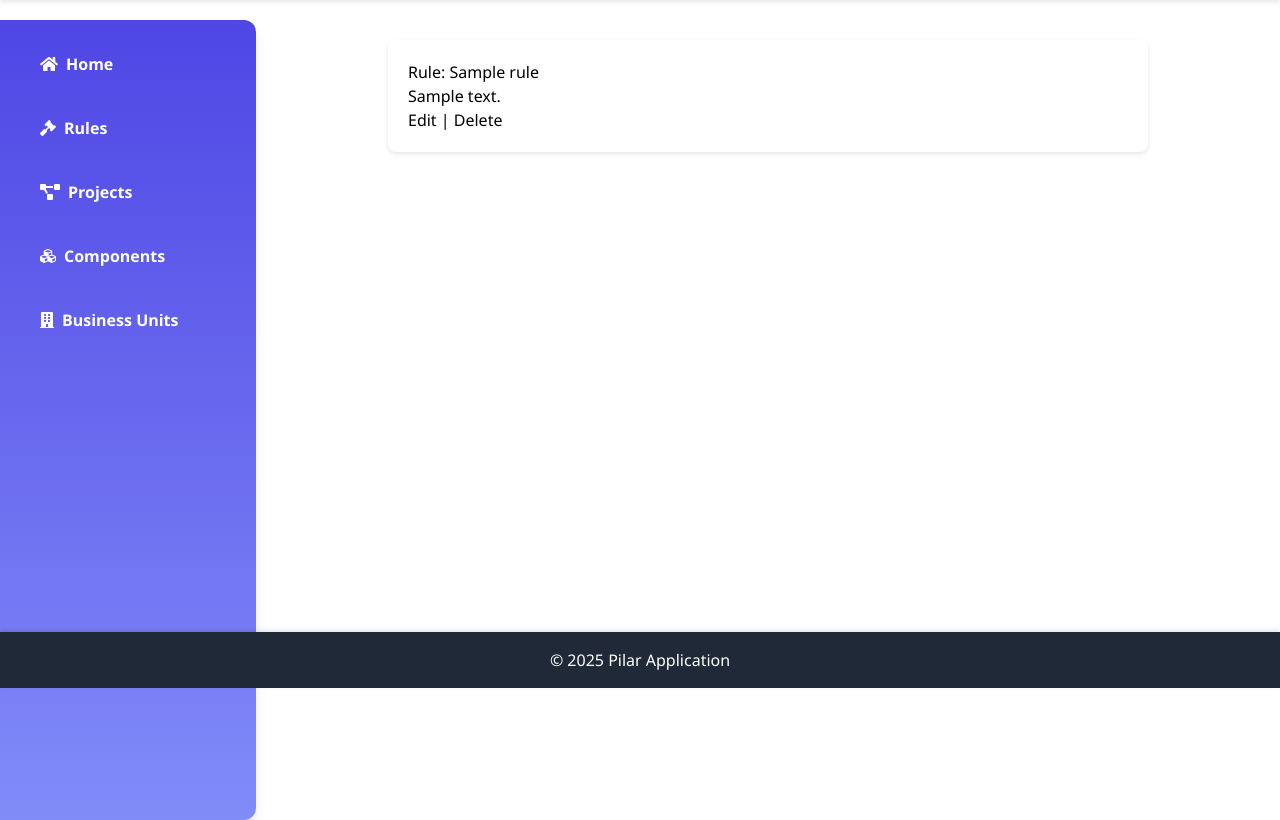
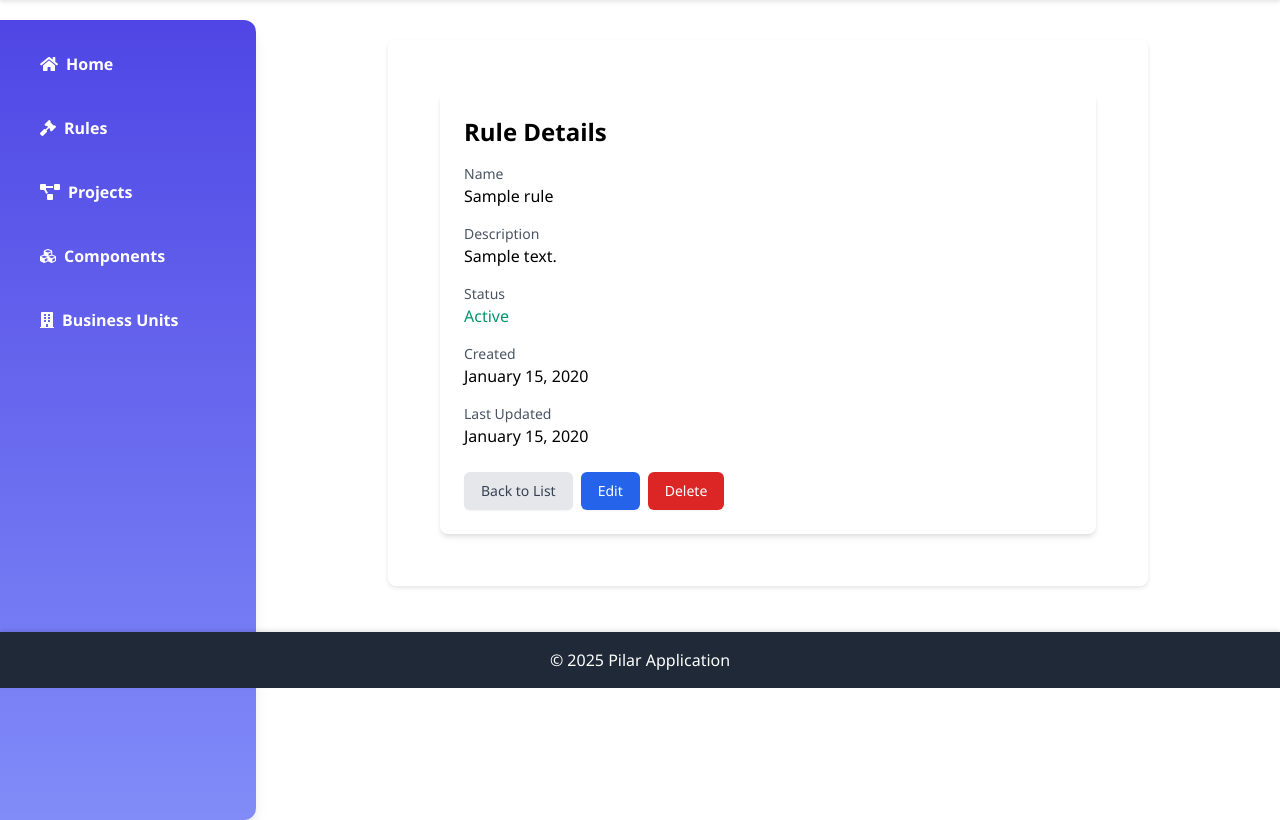
Before and after one commit to mateusstp/code-generated-by-ai, a Django app: page /rules/1/ in a window 1280 px wide. Shown: the part 112-932 px from the top of the page. Run offline with Django 5.2, Linux system fonts and the light colour scheme; a user stored in the database is signed in; tables that the repository leaves empty hold one stand-in row (values such as "Sample post").

Commit message:
Add rule list and detail templates with Tailwind CSS styling

```diff
--- a/django_app/core/templates/core/rule_detail.html
+++ b/django_app/core/templates/core/rule_detail.html
@@ -1,7 +1,39 @@
 {% extends 'base.html' %}
 {% block content %}
-<h2>Rule: {{ rule.name }}</h2>
-<p>{{ rule.description }}</p>
-<a href="{% url 'rule_update' rule.id %}">Edit</a> |
-<a href="{% url 'rule_delete' rule.id %}">Delete</a>
+<div class="p-8">
+    <div class="bg-white p-6 rounded-lg shadow-md">
+        <h1 class="text-2xl font-bold mb-4">Rule Details</h1>
+        <div class="mb-4">
+            <p class="text-sm text-gray-600">Name</p>
+            <p class="font-medium">{{ rule.name }}</p>
+        </div>
+        <div class="mb-4">
+            <p class="text-sm text-gray-600">Description</p>
+            <p class="font-medium">{{ rule.description }}</p>
+        </div>
+        <div class="mb-4">
+            <p class="text-sm text-gray-600">Status</p>
+            <p class="font-medium {% if rule.archived %}text-red-600{% else %}text-green-600{% endif %}">
+                {% if rule.archived %}Archived{% else %}Active{% endif %}
+            </p>
+        </div>
+        <div class="mb-4">
+            <p class="text-sm text-gray-600">Created</p>
+            <p class="font-medium">{{ rule.created_at|date:"F j, Y" }}</p>
+        </div>
+        <div class="mb-4">
+            <p class="text-sm text-gray-600">Last Updated</p>
+            <p class="font-medium">{{ rule.updated_at|date:"F j, Y" }}</p>
+        </div>
+        <div class="flex mt-6">
+            <a href="{% url 'rule_list' %}" class="mr-2 py-2 px-4 border border-transparent rounded-md shadow-sm text-sm font-medium text-gray-700 bg-gray-200 hover:bg-gray-300 focus:outline-none focus:ring-2 focus:ring-offset-2 focus:ring-gray-400">Back to List</a>
+            <a href="{% url 'rule_update' rule.id %}" class="mr-2 py-2 px-4 border border-transparent rounded-md shadow-sm text-sm font-medium text-white bg-blue-600 hover:bg-blue-700 focus:outline-none focus:ring-2 focus:ring-offset-2 focus:ring-blue-500">Edit</a>
+            {% if rule.archived %}
+                <a href="{% url 'rule_restore' rule.id %}" class="py-2 px-4 border border-transparent rounded-md shadow-sm text-sm font-medium text-white bg-green-600 hover:bg-green-700 focus:outline-none focus:ring-2 focus:ring-offset-2 focus:ring-green-500">Restore</a>
+            {% else %}
+                <a href="{% url 'rule_delete' rule.id %}" class="py-2 px-4 border border-transparent rounded-md shadow-sm text-sm font-medium text-white bg-red-600 hover:bg-red-700 focus:outline-none focus:ring-2 focus:ring-offset-2 focus:ring-red-500">Delete</a>
+            {% endif %}
+        </div>
+    </div>
+</div>
 {% endblock %}
--- a/django_app/core/templates/core/rule_list.html
+++ b/django_app/core/templates/core/rule_list.html
@@ -30,6 +30,7 @@
                     {% else %}
                         <a href="{% url 'rule_delete' rule.pk %}" class="text-red-600 hover:text-red-800 ml-4">Delete</a>
                     {% endif %}
+                    <a href="{% url 'rule_detail' rule.pk %}" class="text-indigo-600 hover:text-indigo-800 ml-4">Detalhes</a>
                 </td>
             </tr>
         {% endfor %}
```
